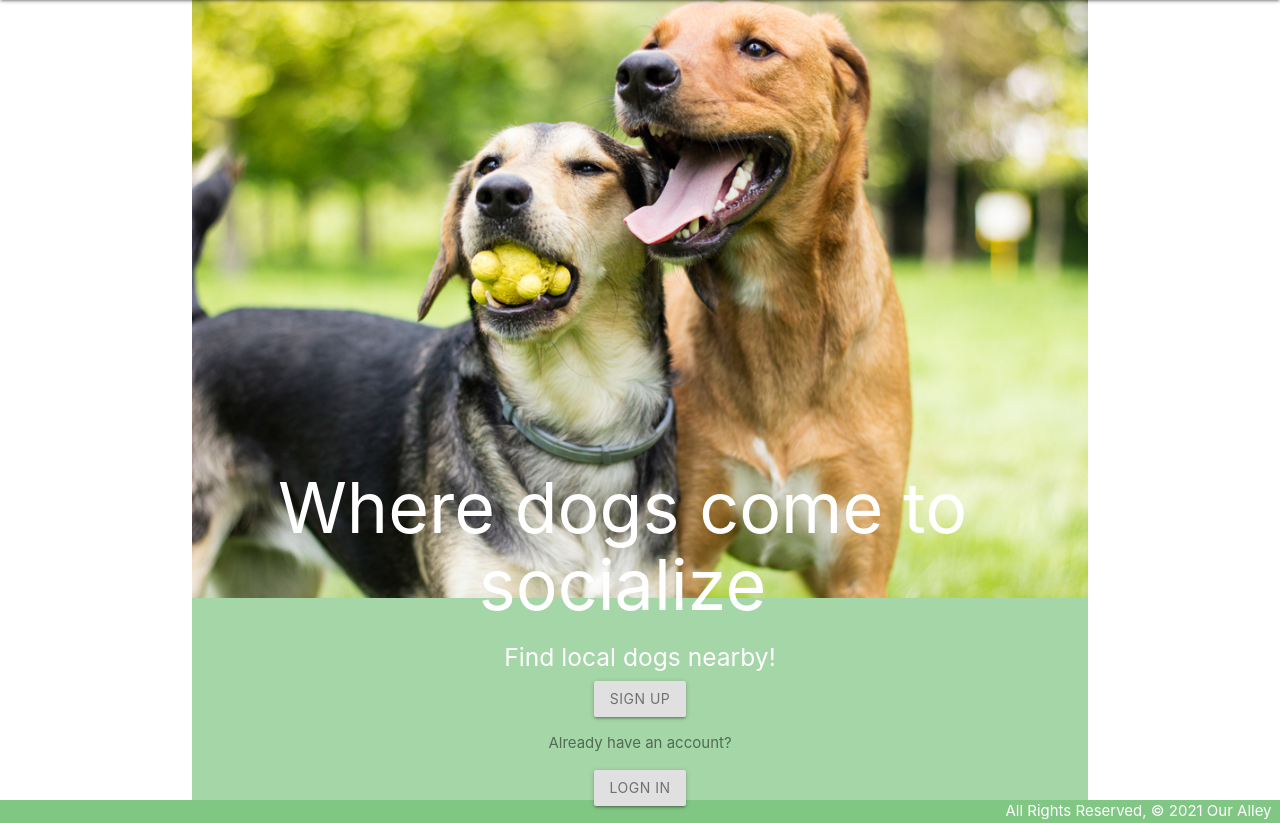
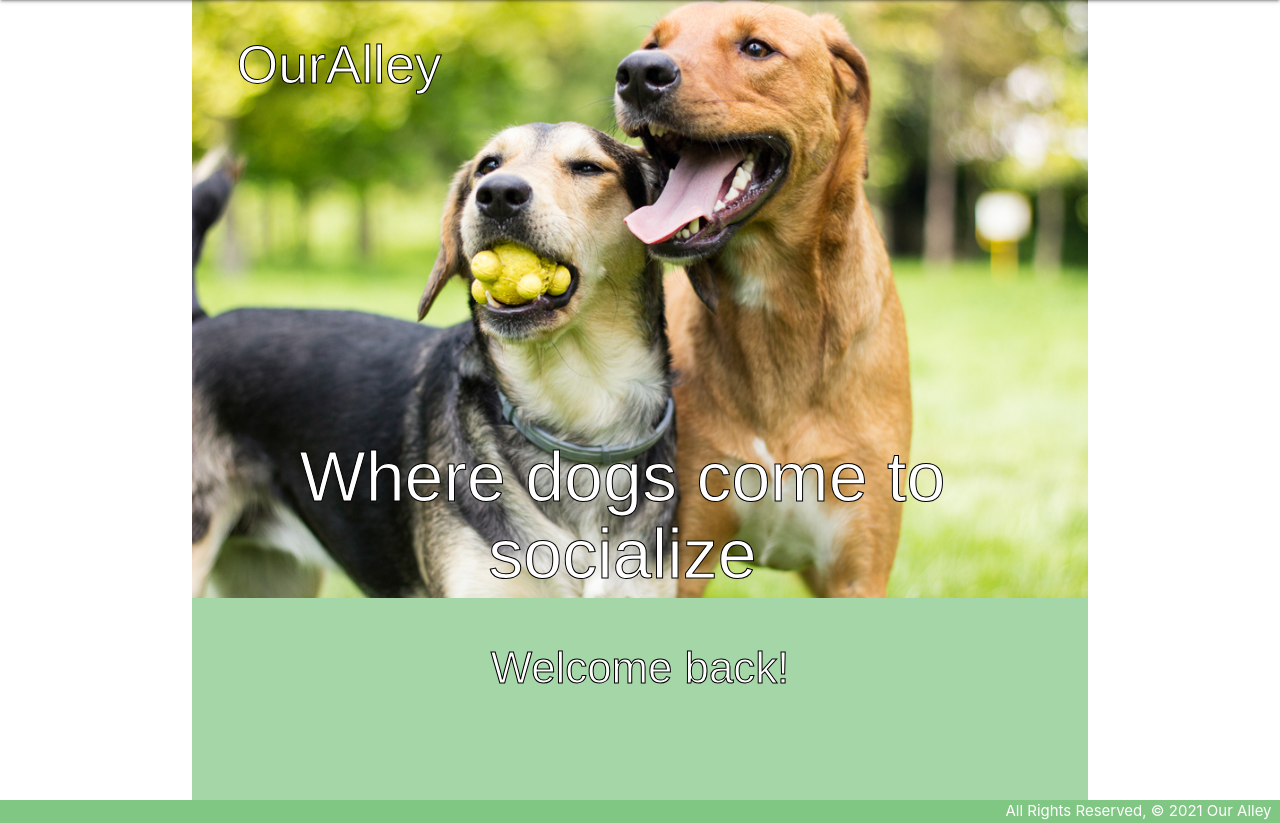
Before and after one commit to lordsilverwing/OurAlley, a Django app: page / in a window 1280 px wide. Shown: the part 64-887 px from the top of the page. Run offline with Django 3.2, Linux system fonts and the light colour scheme; the visitor is signed in with stand-in values (Sample User, id 1).

Commit message:
Homepage styling and font corrections

```diff
--- a/main_app/static/css/style.css
+++ b/main_app/static/css/style.css
@@ -61,6 +61,7 @@ nav {
   font-weight: bold;
   -webkit-text-stroke-width: 1px;
   -webkit-text-stroke-color: black;
+  font-family:copperplate;
 }
 
 .carousel .indicators .indicator-item.active{
@@ -82,7 +83,7 @@ nav {
 .absolute {
   font-size: 70px;
   position: absolute;
-  bottom: -40px;
+  bottom: -10px;
   right: 35px;
 }
 
@@ -98,3 +99,18 @@ nav {
   overflow: hidden;
   height: 100%;
 }
+
+#homepage{
+  color:white;
+  -webkit-text-stroke-width: 1px;
+  -webkit-text-stroke-color: black;
+  font-family:Arial
+
+}
+
+#hometitle{
+  position: absolute;
+  top: 0%;
+  left: 5%;
+
+}
--- a/main_app/templates/home.html
+++ b/main_app/templates/home.html
@@ -1,18 +1,23 @@
 {% extends 'base.html' %}
 {% block content %}
 
-<div class="green lighten-3 full-body">
+<div class="green lighten-3 full-body" id="homepage">
     <div class="relative center-align">
         <img class="responsive-img center" src="../../static/images/dogsplaying.jpeg" alt="Image of two dogs">
+        <h2 id="hometitle">OurAlley</h2>
         <h2 class="absolute white-text">Where dogs come to socialize</h2>
     </div>
 
     <div class="center top-buffer">
+    {% if user.is_authenticated %}
+        <h3>Welcome back!</h3>
+    {% else %}
         <h5 class="white-text">Find local dogs nearby!</h5>
         <a href="{% url 'signup' %}" class="opac btn grey lighten-2 waves-effect waves-light">Sign Up</a>
         <p class="opac">Already have an account?</p>
-        <a href="{% url 'login' %}" class="opac btn grey lighten-2 waves-effect waves-light">Logn In</a>
+        <a href="{% url 'login' %}" class="opac btn grey lighten-2 waves-effect waves-light">Log In</a>
     </div>
+    {% endif %}
 
 </div>
 
```
